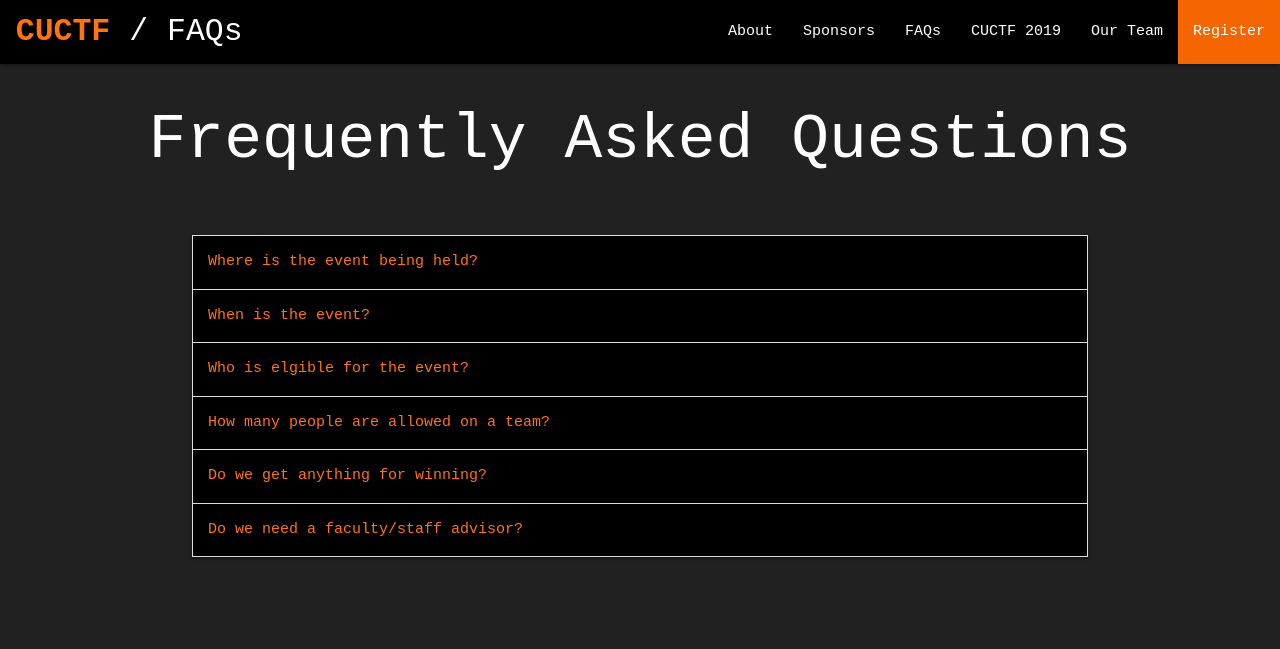
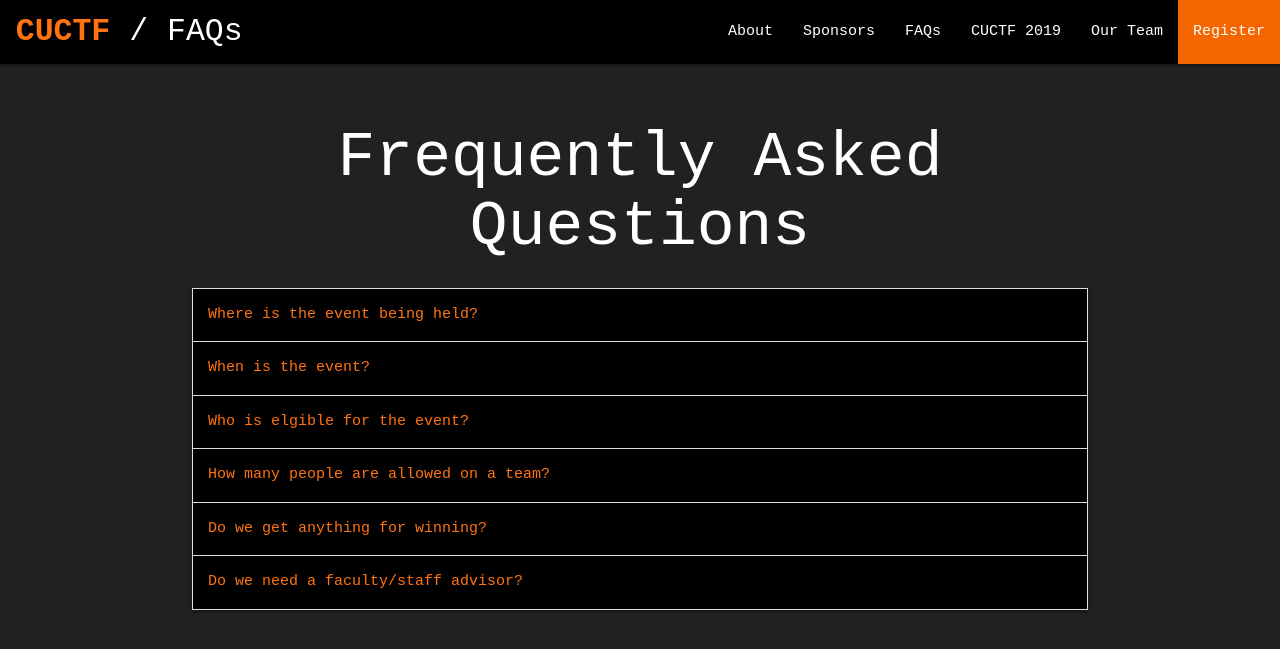
Before and after one commit to CUCyber/cuctf.io, a Jekyll site: the page built from faqs.html, in a window 1280 px wide. Shown: the top 649 px of the page. Built offline with Jekyll 4.4.1, drawn with Linux system fonts in a browser that asks for light colours; nearby versions of some CDN libraries; some web fonts are replaced.

Commit message:
align headings and make a few registration iframe fixes

```diff
--- a/faqs.html
+++ b/faqs.html
@@ -5,15 +5,12 @@
 keywords:
 author:
 ---
-<h1 class="center">Frequently Asked Questions</h1>
 <div class="container white-text">
+  <h1 class="text-accent-4 center">Frequently Asked Questions</h1>
   <ul class="collapsible black">
     <li>
       <div class="collapsible-header black clemson-orange-text">Where is the event being held?</div>
-            <div class="collapsible-body"><span>The even is being held at Clemson University's Watt Family Innovation
-                    Center. The address is
-                    <a rel="external noopener" href="https://goo.gl/maps/XZTw4u9Mu72V6P7s6" target="_blank">
-                        405 S Palmetto Blvd, Clemson, SC 29634</a>.</span></div>
+      <div class="collapsible-body"><span>The even is being held at Clemson University's Watt Family Innovation Center. The address is <a rel="external noopener" href="https://goo.gl/maps/XZTw4u9Mu72V6P7s6" target="_blank">405 S Palmetto Blvd, Clemson, SC 29634</a>.</span></div>
     </li>
     <li>
       <div class="collapsible-header black clemson-orange-text">When is the event?</div>
@@ -25,20 +22,15 @@
     </li>
     <li>
       <div class="collapsible-header black clemson-orange-text">How many people are allowed on a team?</div>
-            <div class="collapsible-body"><span>You may have up to 4 members on a competing team and, optionally, up to
-                    2 members for the CTF Bootcamp.</span></div>
+      <div class="collapsible-body"><span>You may have up to 4 members on a competing team and, optionally, up to 2 members for the CTF Bootcamp.</span></div>
     </li>
     <li>
       <div class="collapsible-header black clemson-orange-text">Do we get anything for winning?</div>
-            <div class="collapsible-body"><span>Yes! We'll announce the prizes and update this FAQ once we have more
-                    information on awards.</span></div>
+      <div class="collapsible-body"><span>Yes! We'll announce the prizes and update this FAQ once we have more information on awards.</span></div>
     </li>
     <li>
       <div class="collapsible-header black clemson-orange-text">Do we need a faculty/staff advisor?</div>
-            <div class="collapsible-body"><span>An advisor is not necessary to participate in CUCTF but having an
-                    advisor attend the event is strongly encouraged. They will have the opportunity to participate in
-                    a few activities, including the CTF Bootcamp, during the competition.</span>
-            </div>
+      <div class="collapsible-body"><span>An advisor is not necessary to participate in CUCTF but having an advisor attend the event is strongly encouraged. They will have the opportunity to participate in a few activities, including the CTF Bootcamp, during the competition.</span></div>
     </li>
   </ul>
 </div>
--- a/public/css/custom.css
+++ b/public/css/custom.css
@@ -74,12 +74,12 @@
   font-size: 24px;
 }
 
-iframe.register {
+#register iframe {
   display: block;
   margin-left: auto;
   margin-right: auto;
-  height: 1050px;
-  width: 90vw;
+  height: 1550px;
+  width: 100%;
   border: none;
 }
 
--- a/register.html
+++ b/register.html
@@ -5,4 +5,7 @@
 keywords:
 author:
 ---
-  <iframe class="register" src="https://docs.google.com/forms/d/e/1FAIpQLSdk7eF5DsH6i9Lq-N6zvnL3b85wxIHbqWj7mwN6ovx0Lcuusw/viewform?embedded=true"></iframe>
+<div class="container" id="register">
+  <h1 class="text-accent-4 center">Register</h1>
+  <iframe src="https://docs.google.com/forms/d/e/1FAIpQLSdk7eF5DsH6i9Lq-N6zvnL3b85wxIHbqWj7mwN6ovx0Lcuusw/viewform?embedded=true"></iframe>
+</div>
--- a/sponsors.html
+++ b/sponsors.html
@@ -7,7 +7,7 @@
 ---
 
 <div class="container white-text">
-  <h2 class="center">Sponsor</h2>
+  <h1 class="text-accent-4 center">Sponsor</h1>
   <h5>Sponsoring CUCTF is a great way for you to connect with top cybersecurity-focused students studying at various
     universities across the southeast.</h5>
   <h3 class="clemson-orange-text">By sponsoring, you can...</h3>
--- a/team.html
+++ b/team.html
@@ -6,7 +6,7 @@
 author:
 ---
 <div class="container" id="team">
-  <h1 class="clemson-orange-text text-accent-4 center">Our Team</h1>
+  <h1 class="text-accent-4 center">Our Team</h1>
   <div class="row">
     <div class="col m12 l6 xl4">
       <div class="card black">
```
Lines whose indentation alone changed are shown as unchanged.
